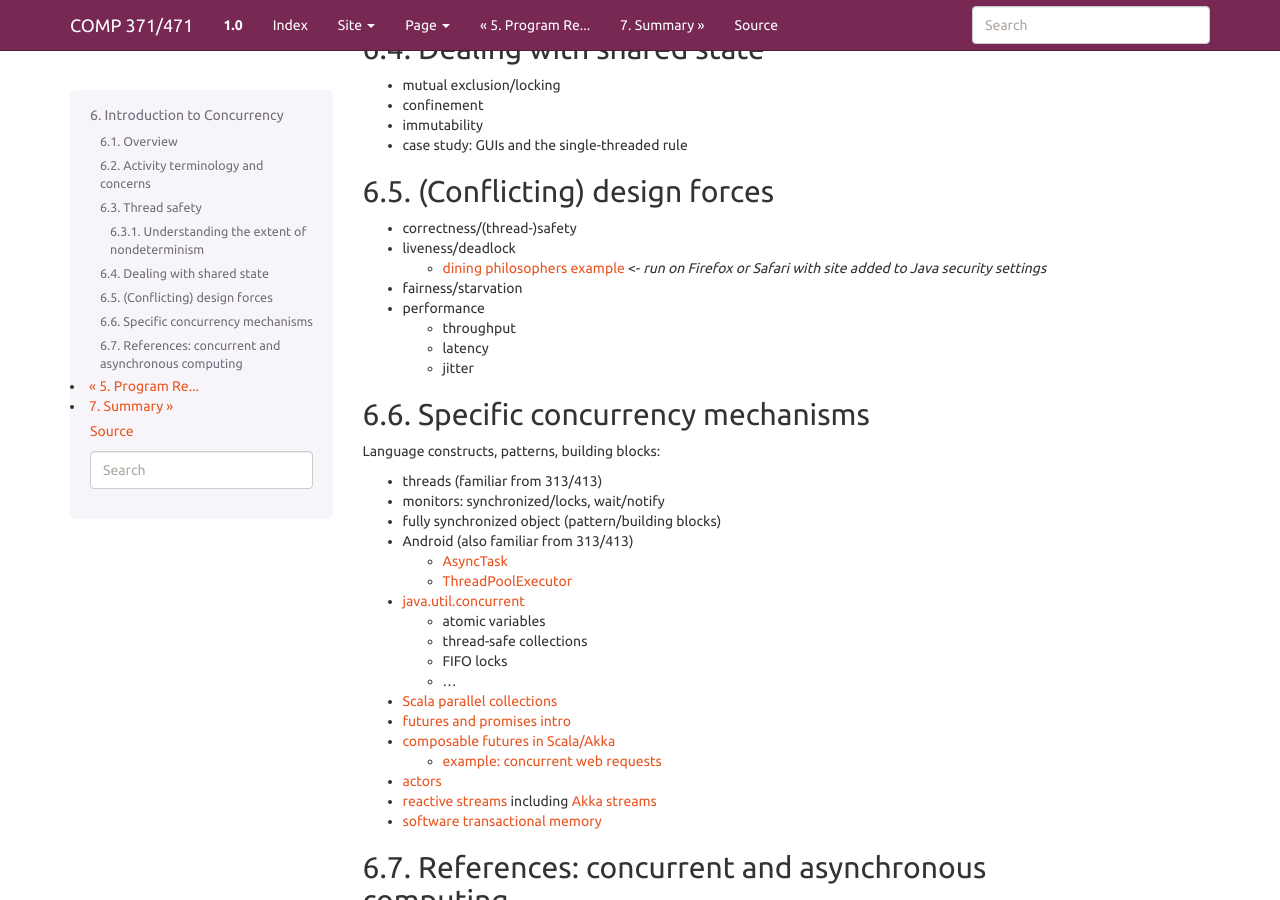
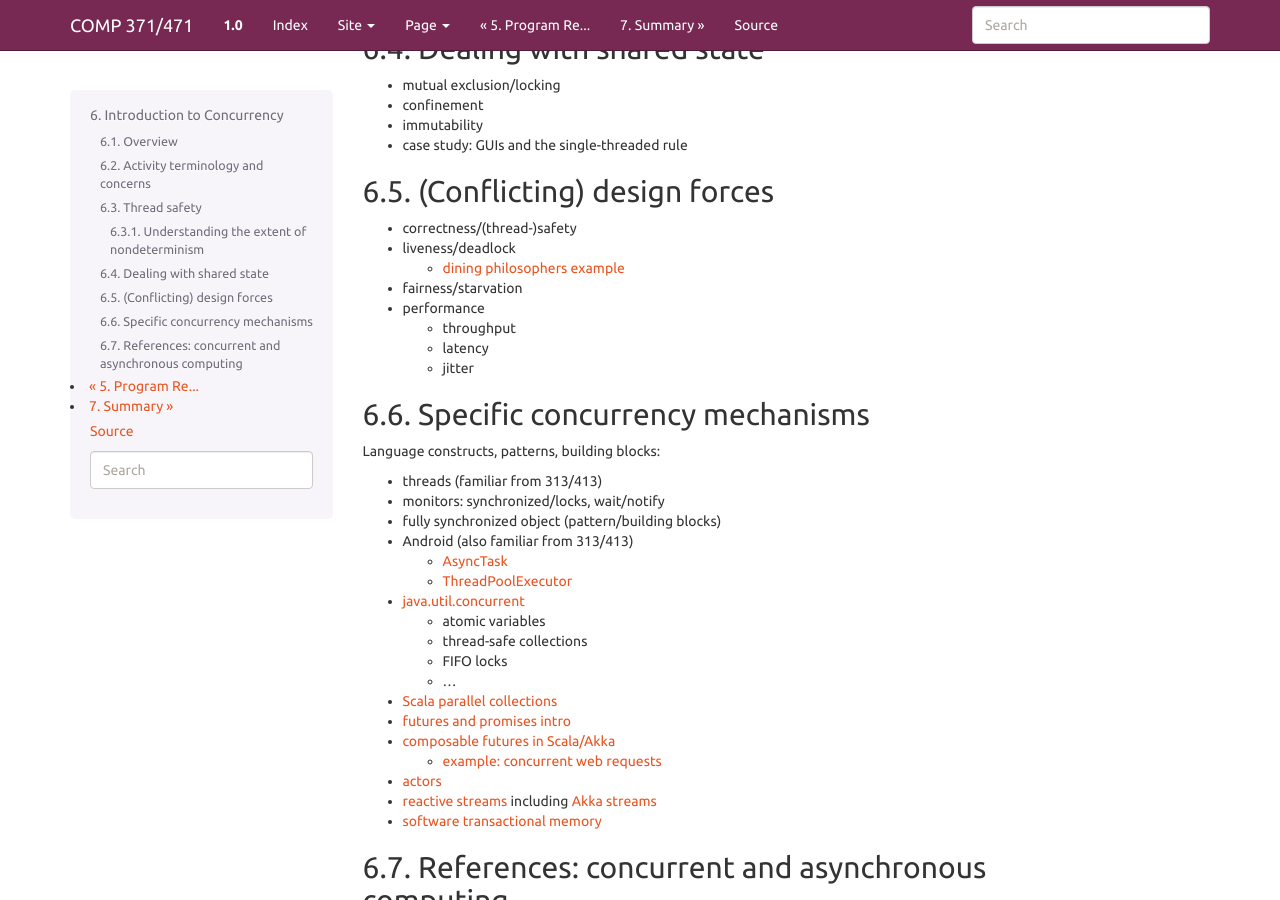
Before and after one commit to lucproglangcourse/lucproglangcourse.github.io, a Sphinx documentation site: the page built from source/concurrency.rst, in a window 1280 px wide and 900 px high, scrolled down 1688 px. Built offline with Sphinx 7.4.7, drawn with Linux system fonts in a browser that asks for light colours.

Commit message:
replaced philosophers example with own gist
Signed-off-by: Konstantin Läufer <klaeufer@gmail.com>

```diff
--- a/source/concurrency.rst
+++ b/source/concurrency.rst
@@ -129,7 +129,7 @@
 - correctness/(thread-)safety
 - liveness/deadlock
 
-  - `dining philosophers example <http://www.doc.ic.ac.uk/~jnm/book/book_applets/Diners.html>`_ <- *run on Firefox or Safari with site added to Java security settings*
+  - `dining philosophers example <https://gist.github.com/klaeufer/39d03158c4b766ce3c1c669f0d8ab930>`_
 
 - fairness/starvation
 - performance
```
